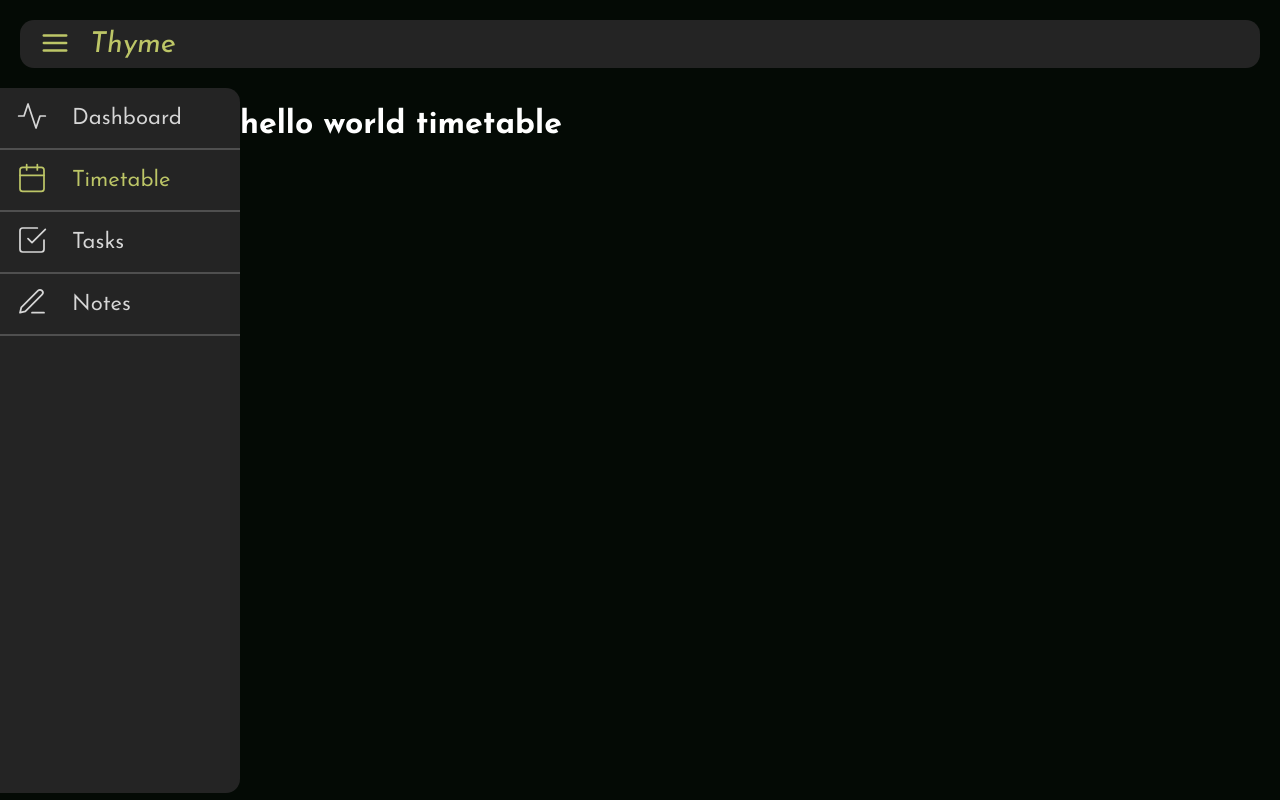
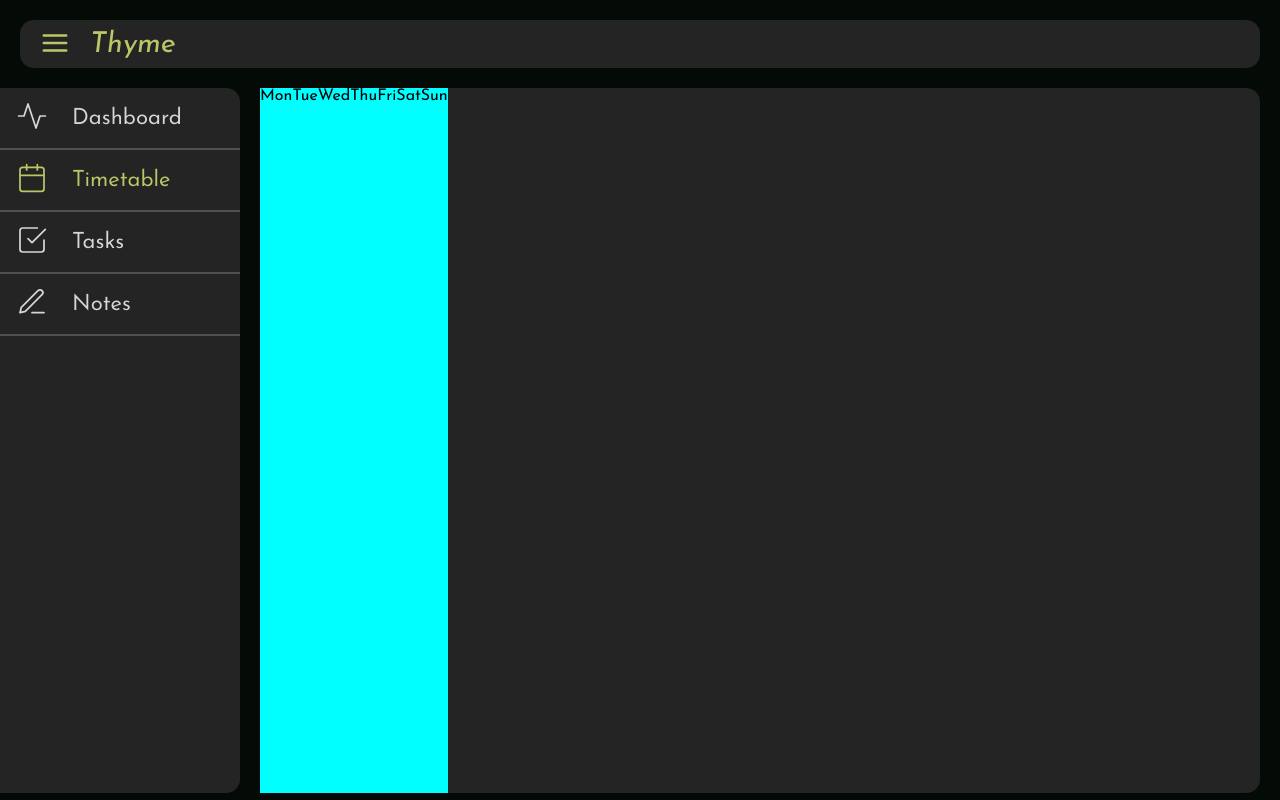
Before and after one commit to xjarlie/thyme, a React (Create React App) app in the folder client/: page /timetable in a window 1280 px wide. Built offline with nearby package versions, Linux system fonts and the light colour scheme.

Commit message:
begin timetable page

```diff
--- a/client/src/App.css
+++ b/client/src/App.css
@@ -164,3 +164,23 @@ a {
 h1 {
     color: white;
 }
+
+.content {
+    flex-grow: 1;
+    height: 99%;
+    display: flex;
+    padding: 0 20px;
+}
+
+.week {
+    width: 100%;
+    height: 100%;
+    border-radius: 14px;
+    background-color: var(--color-dark-0);
+    display: flex;
+    flex-direction: row;
+}
+
+.day {
+    background-color: aqua;
+}
--- a/client/src/App.js
+++ b/client/src/App.js
@@ -11,9 +11,7 @@ class App extends React.Component {
         <Navbar />
         <div className='main'>
           <Sidebar />
-          <div className='content'>
-            <Outlet />
-          </div>
+          <Outlet />
         </div>
       </div>
     );
--- /dev/null
+++ b/client/src/Components/Pages/Timetable/Day.js
@@ -0,0 +1,15 @@
+import React from "react";
+
+class Day extends React.Component {
+    render() {
+        return (
+            <div className="day">
+                <div className="header">
+                    <span>{this.props.dayName}</span>
+                </div>
+            </div>
+        )
+    }
+}
+
+export default Day;
--- a/client/src/Components/Pages/Timetable/Timetable.js
+++ b/client/src/Components/Pages/Timetable/Timetable.js
@@ -1,10 +1,13 @@
 import React from "react";
+import Week from "./Week";
 
 class Timetable extends React.Component {
 
     render() {
         return (
-            <h1>hello world timetable</h1>
+            <div className="content">
+                <Week />
+            </div>
         )
     }
 
--- /dev/null
+++ b/client/src/Components/Pages/Timetable/Week.js
@@ -0,0 +1,43 @@
+import React from "react";
+import Day from "./Day";
+
+class Week extends React.Component {
+    render() {
+
+        const data = [
+            {
+                dayName: 'Mon'
+            },
+            {
+                dayName: 'Tue'
+            },
+            {
+                dayName: 'Wed'
+            },
+            {
+                dayName: 'Thu'
+            },
+            {
+                dayName: 'Fri'
+            },
+            {
+                dayName: 'Sat'
+            },
+            {
+                dayName: 'Sun'
+            }
+        ];
+
+        console.log(data);
+
+        return (
+            <div className="week">
+                {data.map((o) =>
+                    <Day key={o.dayName} dayName={o.dayName} />
+                )}
+            </div>
+        )
+    }
+}
+
+export default Week;
```
Also changed, not shown: client/src/Components/Pages/Timetable/SubjectInstance.js (added, +11 -0 lines), 1 other file (tests, documents, lock files or other folders).
